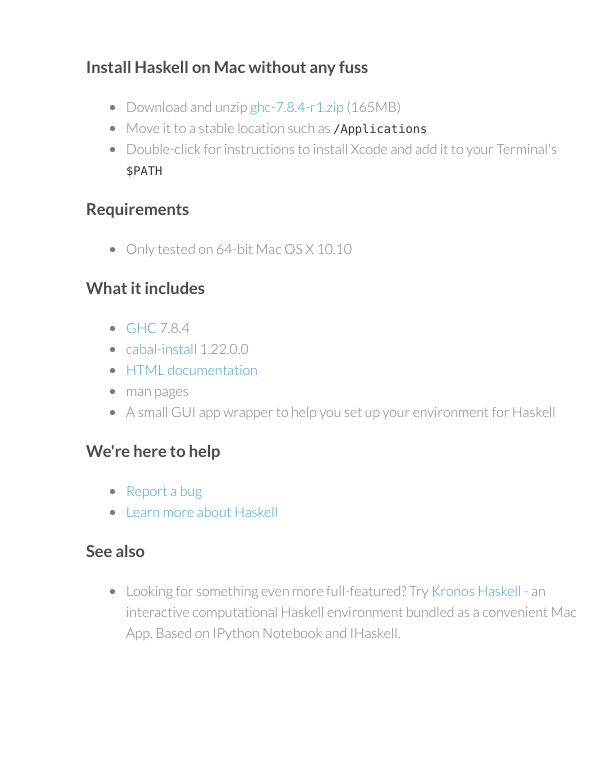
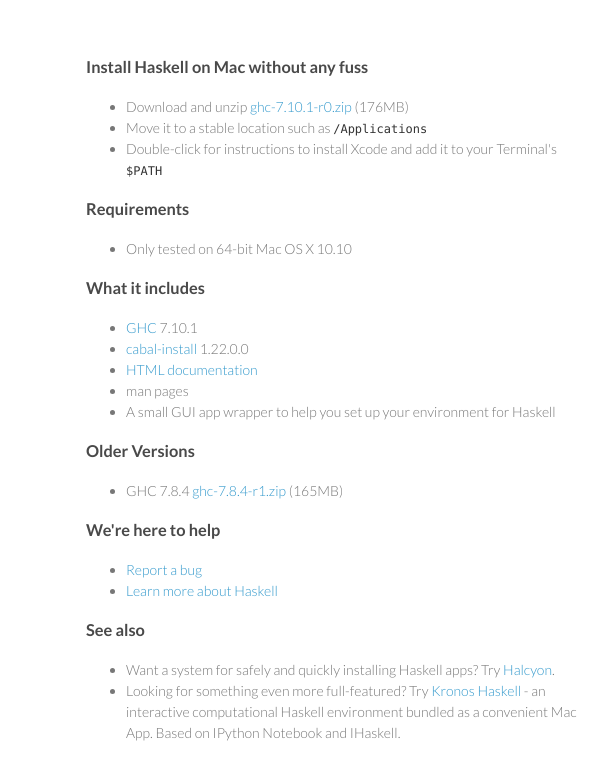
Before and after one commit to ghcformacosx/ghcformacosx.github.io, a plain HTML site: page index.html in a window 1280 px wide. Shown: the full height of the page, 484-1088 px from the left. Drawn offline with Linux system fonts and the light colour scheme.

Commit message:
update to GHC 7.10.1

```diff
--- a/index.html
+++ b/index.html
@@ -23,7 +23,7 @@
         <h3>Install Haskell on Mac without any fuss</h3>
 
         <ul>
-	  <li>Download and unzip <a href="https://github.com/ghcformacosx/ghc-dot-app/releases/download/v7.8.4-r1/ghc-7.8.4-r1.zip">ghc-7.8.4-r1.zip</a> (165MB)</li>
+	  <li>Download and unzip <a href="https://github.com/ghcformacosx/ghc-dot-app/releases/download/v7.10.1-r0/ghc-7.10.1-r0.zip">ghc-7.10.1-r0.zip</a> (176MB)</li>
 	  <li>Move it to a stable location such as <code>/Applications</code></li>
 	  <li>Double-click for instructions to install Xcode and add it to your Terminal's <code>$PATH</code></li>
 	</ul>
@@ -33,12 +33,16 @@
 	</ul>
 	<h3>What it includes</h3>
 	<ul>
-	  <li><a href="http://www.haskell.org/ghc">GHC</a> 7.8.4</li>
+	  <li><a href="http://www.haskell.org/ghc">GHC</a> 7.10.1</li>
 	  <li><a href="http://www.haskell.org/cabal/">cabal-install</a> 1.22.0.0</li>
 	  <li><a href="http://www.haskell.org/ghc/docs/latest/html/">HTML documentation</a></li>
 	  <li>man pages</li>
 	  <li>A small GUI app wrapper to help you set up your environment for Haskell</li>
 	</ul>
+  <h3>Older Versions</h3>
+  <ul>
+    <li>GHC 7.8.4 <a href="https://github.com/ghcformacosx/ghc-dot-app/releases/download/v7.8.4-r1/ghc-7.8.4-r1.zip">ghc-7.8.4-r1.zip</a> (165MB)</li>
+  </ul>
 	<h3>We're here to help</h3>
 	<ul>
 	  <li><a href="https://github.com/ghcformacosx/ghc-dot-app/issues">Report a bug</a></li>
@@ -46,6 +50,7 @@
 	</ul>
   <h3>See also</h3>
   <ul>
+    <li>Want a system for safely and quickly installing Haskell apps? Try <a href="https://halcyon.sh/">Halcyon</a>.</li>
     <li>Looking for something even more full-featured? Try <a href="http://www.kronosnotebook.com/haskell">Kronos Haskell</a> - an interactive computational Haskell environment bundled as a convenient Mac App. Based on IPython Notebook and IHaskell.</li>
   </ul>
       </section>
```
